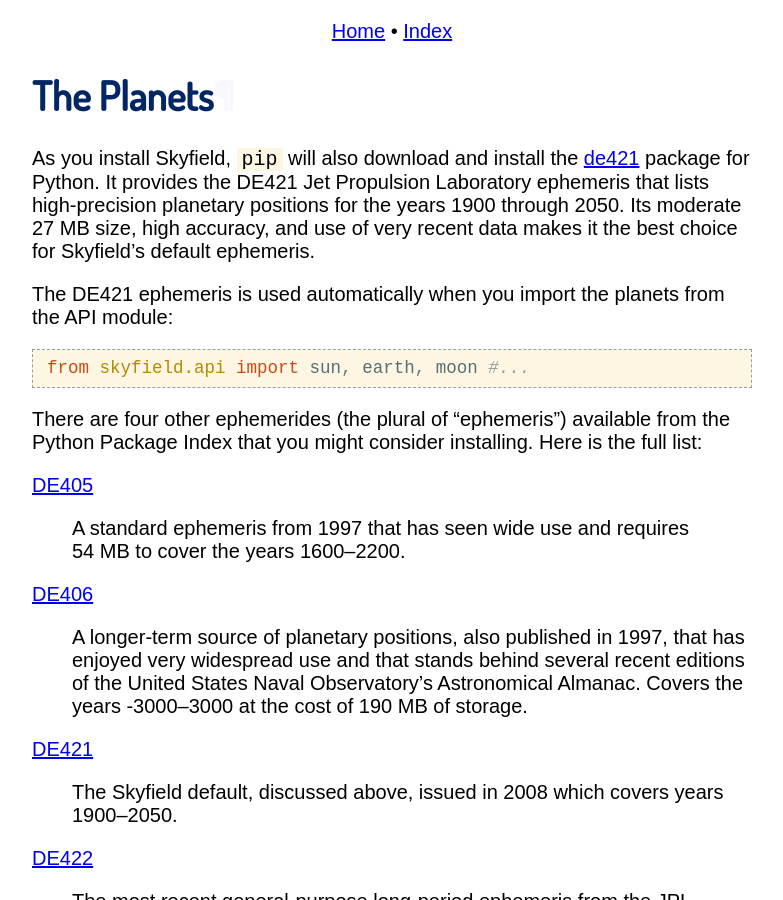
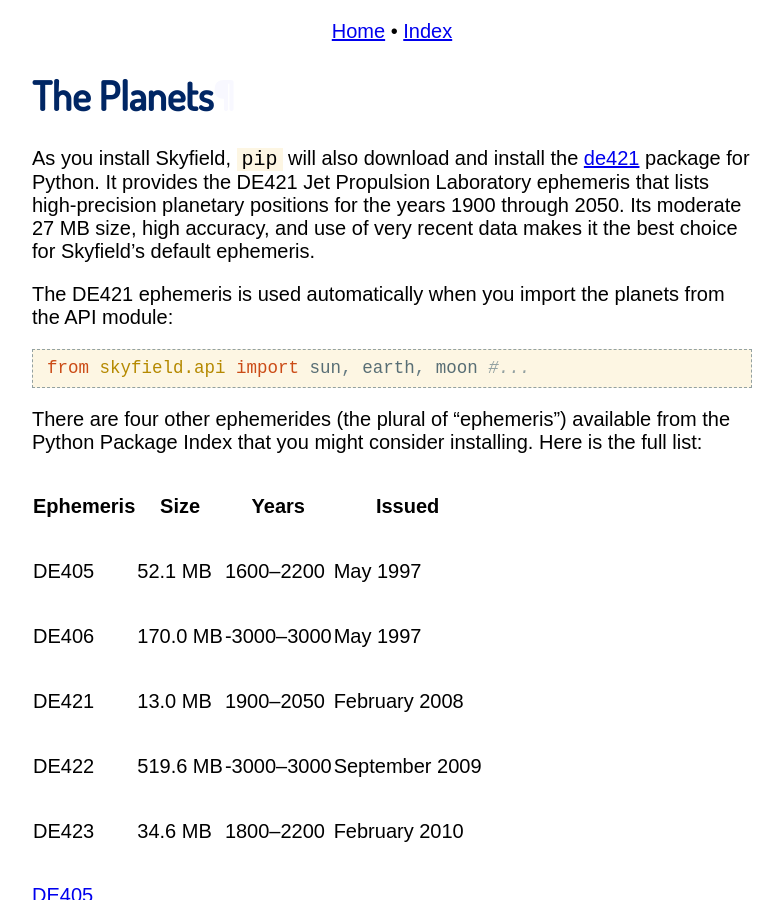
Before and after one commit to skyfielders/python-skyfield, a Sphinx documentation site: the page built from skyfield/documentation/planets.rst, in a window 1280 px wide and 900 px high. Shown: the whole window, without its empty margins (248-1031 px from the left). Built offline with Sphinx 7.4.7, drawn with Linux system fonts in a browser that asks for light colours.

Commit message:
Add table of JPL ephemeris options

```diff
--- a/skyfield/documentation/planets.rst
+++ b/skyfield/documentation/planets.rst
@@ -1,4 +1,3 @@
-
 =============
  The Planets
 =============
@@ -25,6 +24,16 @@
 available from the Python Package Index
 that you might consider installing.
 Here is the full list:
+
+=========  ======== ========== ==============
+Ephemeris    Size      Years       Issued
+=========  ======== ========== ==============
+DE405       52.1 MB  1600–2200 May 1997
+DE406      170.0 MB -3000–3000 May 1997
+DE421       13.0 MB  1900–2050 February 2008
+DE422      519.6 MB -3000–3000 September 2009
+DE423       34.6 MB  1800–2200 February 2010
+=========  ======== ========== ==============
 
 `DE405 <https://pypi.python.org/pypi/de405>`_
   A standard ephemeris from 1997 that has seen wide use
```
